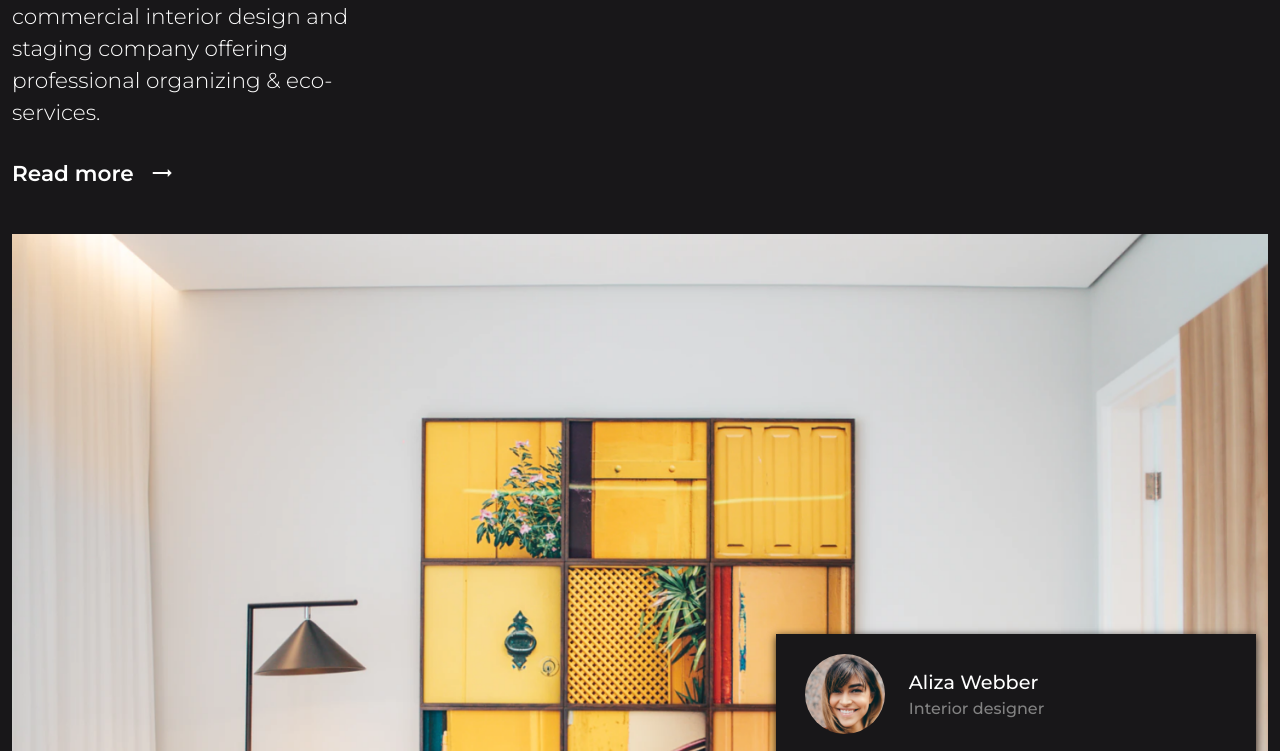
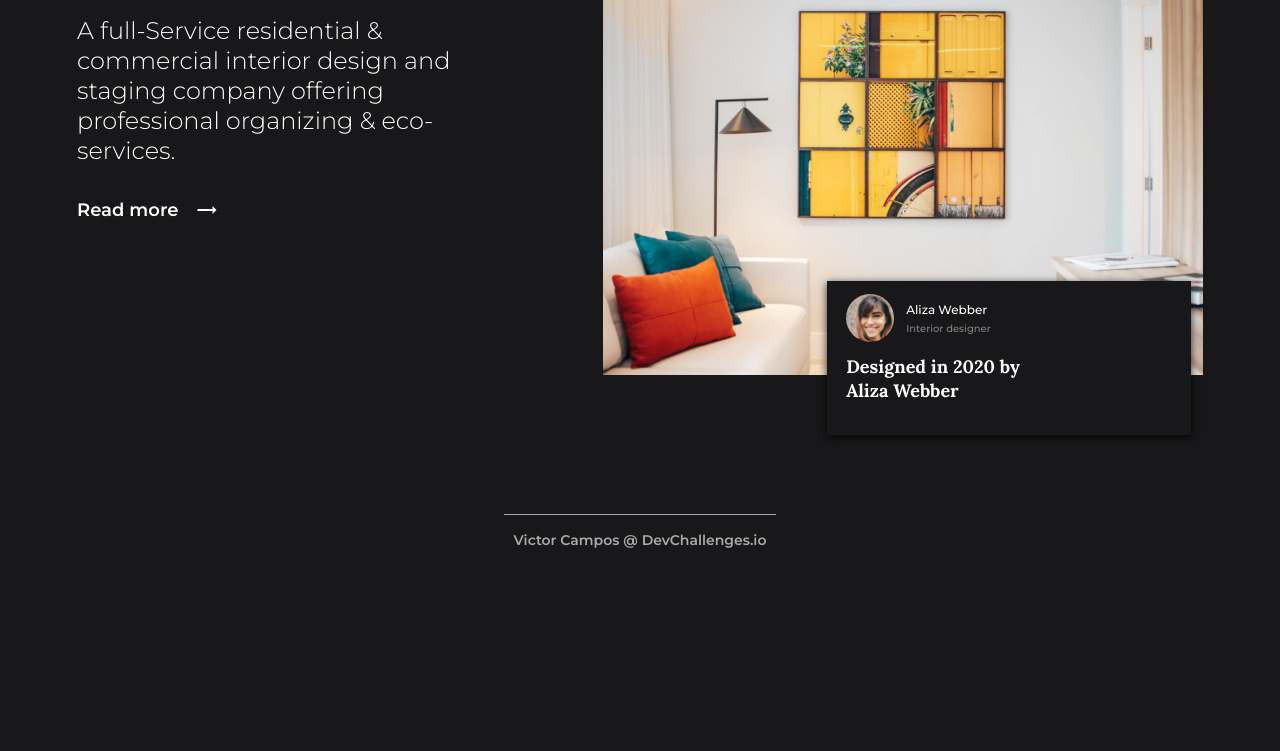
Before and after one commit to viictorcamposs/interior-consultant-devchallengesio, a plain HTML site: page index.html in a window 1280 px wide. Shown: the part 231-982 px from the top of the page. After the commit the page ends 810 px from the top, so only its background shows below. Drawn offline with nearby package versions, Linux system fonts and the light colour scheme.

Commit message:
finishing project

```diff
--- a/index.css
+++ b/index.css
@@ -133,6 +133,14 @@ body {
     margin: 0;
   }
 }
+@media (min-width: 1100px) {
+  header {
+    padding: 2.625rem 4.8125rem;
+  }
+  header nav {
+    width: 30rem;
+  }
+}
 
 /* * MAIN STYLE */
 @media (min-width: 300px) {
@@ -244,21 +252,18 @@ body {
     margin-bottom: 2rem;
   }
   section .info-section h1 {
-    /* font-size: 2rem; */
     font-size: 3rem;
-
-    /* margin-bottom: 1.55rem; */
     margin-bottom: 2rem;
   }
   section .info-section p {
     font-size: 1.35rem;
-    line-height: 2rem;
+    line-height: 1.875rem;
 
     width: 22rem;
     margin-bottom: 2rem;
   }
   section .info-section a {
-    font-size: 1.35rem;
+    font-size: 1.125rem;
   }
   section .design-section {
     margin-top: 3rem;
@@ -292,6 +297,79 @@ body {
     padding-bottom: 2rem;
   }
 }
+@media (min-width: 1000px) {
+  section {
+    height: 65vh;
+    display: grid;
+    grid-template-columns: 1fr 1fr;
+
+    align-items: center;
+  }
+  section .info-section div {
+    align-items: flex-start;
+  }
+  section .info-section p {
+    font-size: 1.5rem;
+    width: 25rem;
+  }
+  section .design-section {
+    margin: 0;
+    height: 32rem;
+  }
+  section .design-section img {
+    width: 37.5rem;
+  }
+  section .designed-by {
+    width: 18.75rem;
+    height: 8.625rem;
+  }
+  section .designed-by div {
+    padding-left: 1.2rem;
+  }
+  section .designed-by .designed-by-info div {
+    padding-left: 0.75rem;
+  }
+  section .designed-by .designed-by-info img {
+    width: 3rem;
+    height: 3rem;
+  }
+  section .designed-by .designed-by-info div strong {
+    font-size: 0.75rem;
+  }
+  section .designed-by .designed-by-info div span {
+    font-size: 0.625rem;
+  }
+  section .designed-by div p {
+    font-size: 1.125rem;
+    line-height: 1.5rem;
+
+    width: 12rem;
+    padding-bottom: 0rem;
+  }
+}
+@media (min-width: 1100px) {
+  section {
+    padding: 0 4.8125rem;
+    align-items: flex-start;
+
+    height: 32rem;
+  }
+  section .designed-by {
+    width: 22.75rem;
+    height: 9.625rem;
+  }
+  section .designed-by div p {
+    padding-bottom: 2rem;
+  }
+}
+@media (min-width: 1400px) {
+  section .design-section {
+    height: 35rem;
+  }
+  section .design-section img {
+    width: 42rem;
+  }
+}
 
 /* * FOOTER STYLE */
 @media (min-width: 300px) {
```
